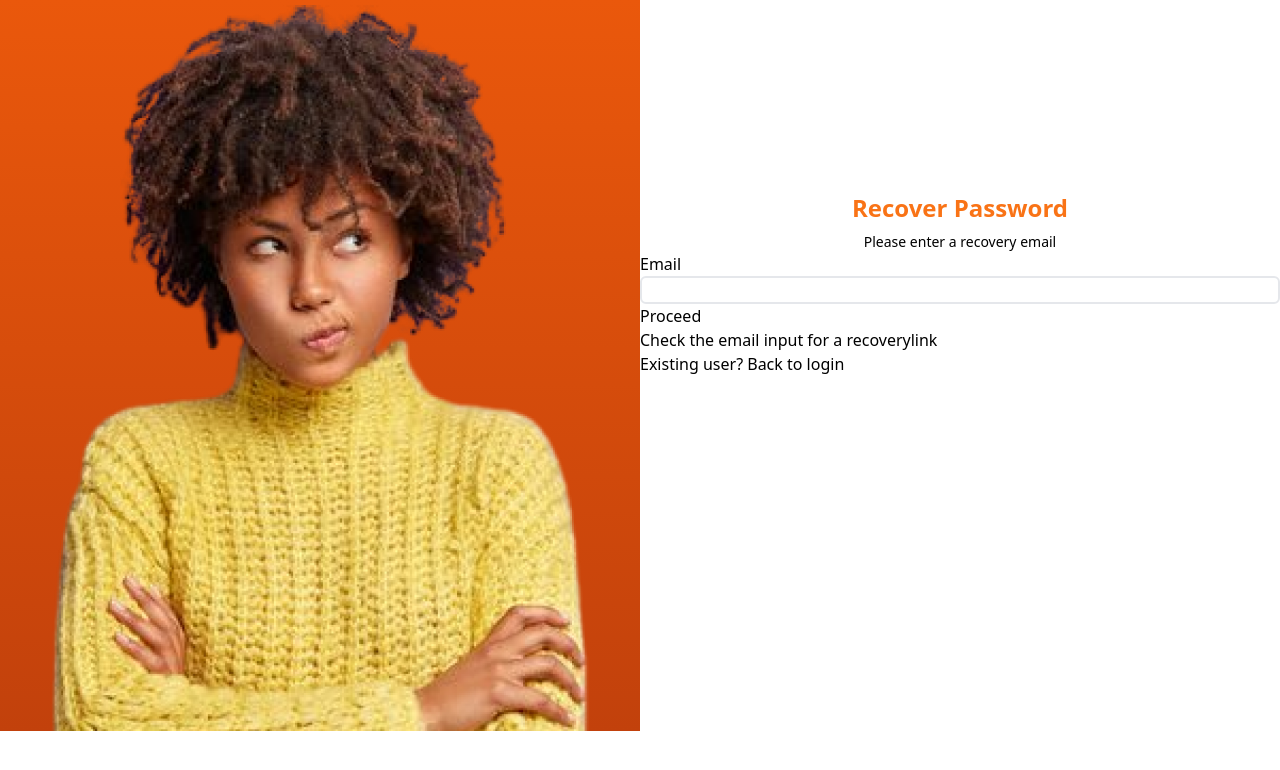
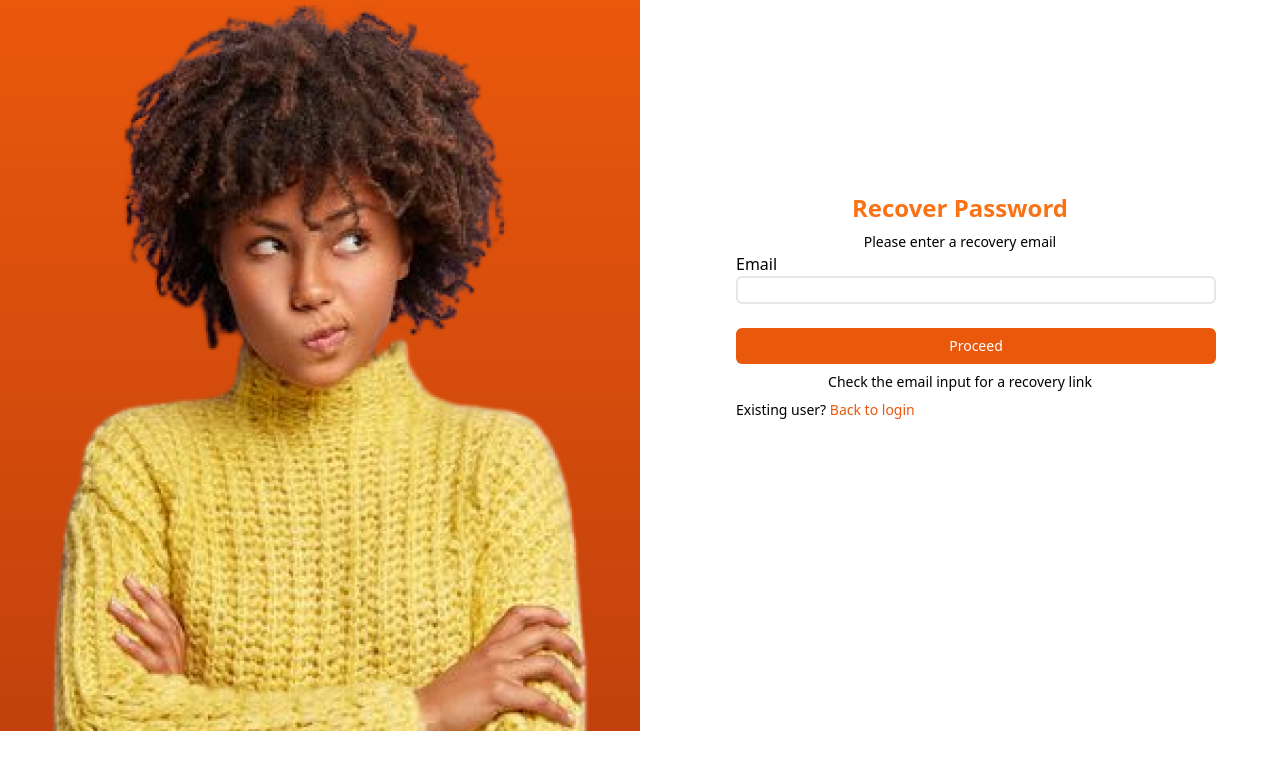
Before and after one commit to mbox-project/mbox-user, a React (Create React App) app: page /forgot-password in a window 1280 px wide. Shown: the top 770 px of the page. Built offline with nearby package versions, Linux system fonts and the light colour scheme.

Commit message:
Added the styling of the proceed button

```diff
--- a/src/pages/ForgotPassword/ForgotPassword.jsx
+++ b/src/pages/ForgotPassword/ForgotPassword.jsx
@@ -17,18 +17,24 @@ const ForgotPassword = () => {
           Please enter a recovery email
         </p>
 
-        <form>
-          <label className="max-w-xs">
+        <form className="pl-24 max-w-xl">
+          <label>
             Email
             <input
               type="email"
-              className=" border-2 border-solid border-gray-200 rounded-md w-full  visible"
+              className="  border-2 border-solid border-gray-200 rounded-md w-full  visible"
             />
           </label>
-          <button>Proceed</button>
+          <button className="mt-6 inline-block px-8 py-2 text-sm font-medium text-white transition bg-orange-600 rounded-md active:bg-orange-500 w-full focus:outline-none  focus:ring">
+            Proceed
+          </button>
         </form>
-        <p>Check the email input for a recoverylink</p>
-        <p>Existing user? Back to login</p>
+        <p className="flex justify-center text-sm pt-2">
+          Check the email input for a recovery link
+        </p>
+        <p className="pl-24 pt-2 text-sm">
+          Existing user? <a className="text-orange-600">Back to login</a>
+        </p>
       </div>
     </section>
   );
```
